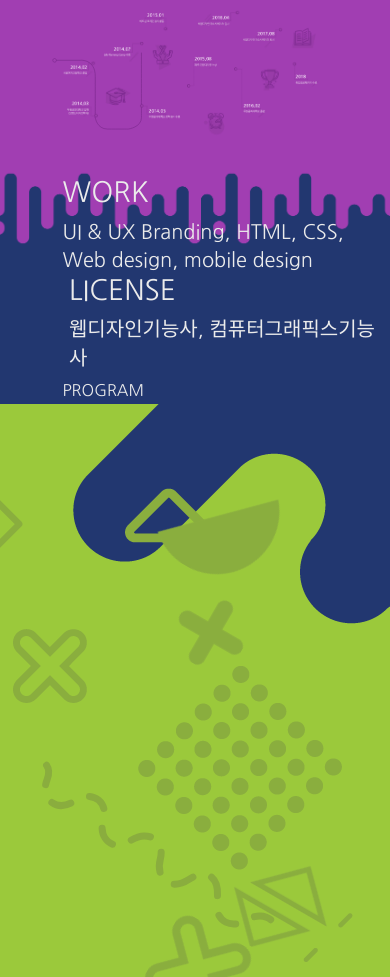
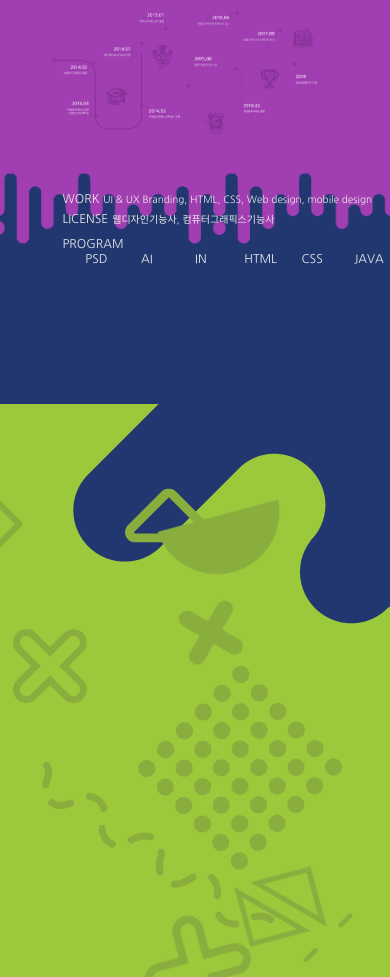
Before and after one commit to jin-pp23/portfolio_main, a plain HTML site: page public/index.html in a window 390 px wide. Shown: the part 1557-2534 px from the top of the page. Drawn offline with nearby package versions, Linux system fonts and the light colour scheme.

Commit message:
20181212

```diff
--- a/public/css/main.css
+++ b/public/css/main.css
@@ -94,7 +94,7 @@ background-size: cover;}
 
 .ab_grafic{top:6%; left: 18%; max-width:1200px; width:100%;}
 .ab_grafic img{width:100%;}
-.ab_work{top: 65%;left: 18%;}
+.ab_work{top: 65%;left: 18%;transform: translateY(18%);}
 .ab_work_pe{padding-top: 50rem;top: 40%; left: 16%;}
 .txt_top{}
 .txt_top div{display: inline-block;}
@@ -289,7 +289,7 @@ background-size: cover;}
     .ab_main_ban img{width:100%;}
     .txt_top{width:100%;}
 
-    .wrap{width:100%;}
+    .wrap{width:100%;height: 100%;}
 
     .about_me{height:  397px;}
     .grafic_back{position: absolute;}
@@ -302,8 +302,13 @@ background-size: cover;}
     .about_back{height: 470px;}
     .about_back img{height:100%;}
     .ab_work_pe{padding: 0;}
-    .ab_work h2{font-size: 16px;}
-    .ab_work p{font-size: 12px;}
+    .txt_top div h2,.txt-bottom h2{font-size: 12px;margin: 0;}
+    .txt_top div p{font-size: 10px;}
+    .txt_top div:nth-child(2){margin: 0;}
+    .wrap p{font-size: 12px;}
+    .prd{width: 100%;}
+
+
 }
 
 
--- a/public/index.html
+++ b/public/index.html
@@ -213,10 +213,10 @@
 
                 <!-- 쇼핑몰처럼 하단에 포트폴리오 이미지 붙히기 -->
                 <div class="prds_back page">
-                <div class="prds page">
+                <div class="prds">
                     <h3>PROJECT</h3>
                     <h5>Visit our project to see amazing creations from our designers.</h5>
-                    <ul class="prd_nav">
+                    <ul class="prd_nav ">
                         <li>Web<div></div></li>
                         <li>Poster<div></div></li>
                         <li>Book<div></div></li>
```
Also changed, not shown: 2 other files.
